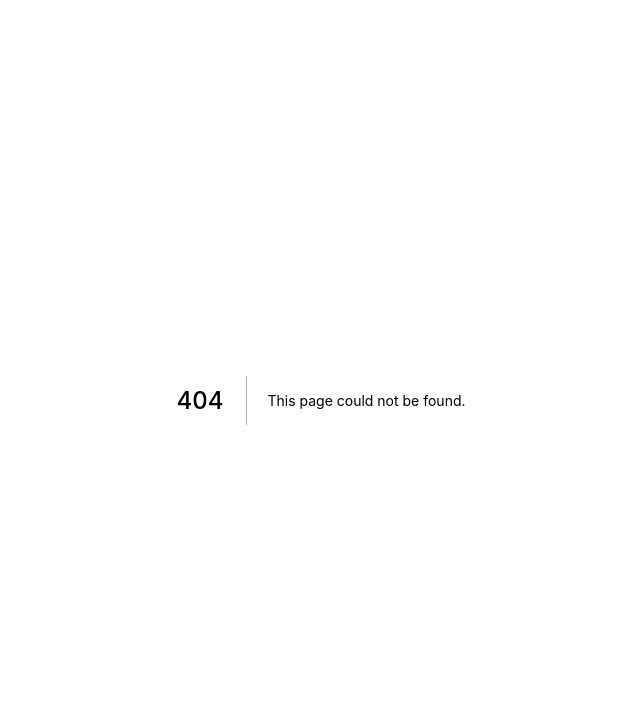
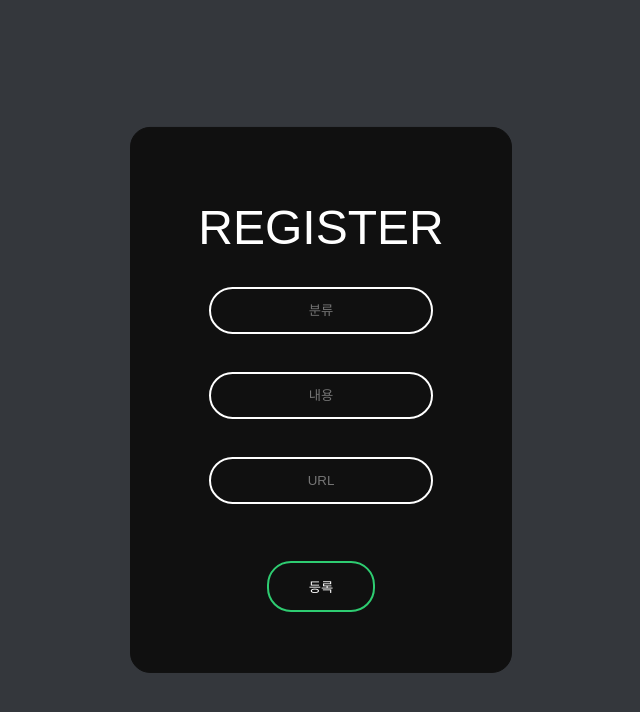
Before and after one commit to jinhyo-dev/Electronic-Blackboard-Web, a Next.js app: page /admin in a window 1280 px wide. Before the commit this address had no page. Shown: the top 712 px of the page, without its empty margins (319-959 px from the left). Built offline with nearby package versions, Linux system fonts and the light colour scheme; a web font is replaced by a local one.

Commit message:
add admin.tsx

```diff
--- a/package.json
+++ b/package.json
@@ -24,6 +24,7 @@
     "react-icons": "^4.3.1",
     "react-loading": "^2.0.3",
     "react-modal": "^3.14.4",
+    "react-toastify": "^9.0.1",
     "swr": "^1.2.2",
     "unfetch": "^4.2.0"
   },
--- /dev/null
+++ b/pages/admin.tsx
@@ -0,0 +1,57 @@
+import React, {useState} from 'react';
+import { ToastContainer, toast, ToastOptions } from 'react-toastify';
+import 'react-toastify/dist/ReactToastify.css';
+
+const Admin = () => {
+  const [category, setCategory] = useState<string>('')
+  const [contents, setContents] = useState<string>('')
+  const [link, setLink] = useState<string>('')
+  const QueryhandleParam = setValue => e => setValue(e.target.value)
+
+  let today = new Date()
+  let time = today.toLocaleString()
+
+  const toastMessage: ToastOptions = {
+    position: "top-center",
+    autoClose: 2000,
+    hideProgressBar: false,
+    closeOnClick: true,
+    pauseOnHover: true,
+    draggable: true,
+    progress: undefined,
+  }
+
+  const register = async() => {
+    event.preventDefault()
+    if (!category || !contents || !link) {
+      toast.error('공백이 있으면 등록 할 수 없습니다 !', toastMessage)
+    }
+    else {
+      const res = await fetch("./api/reg", {
+        method: "post",
+        body: JSON.stringify({time, category, contents, link}),
+      }).then((res) => res.json());
+      if (res.success) {
+        toast.success('등록 성공 !', toastMessage)
+        setCategory('')
+        setContents('')
+        setLink('')
+      }
+    }
+  }
+
+  return (
+
+    <div>
+      <form className='box'>
+        <h1>Register</h1>
+        <input type='text' className='inputValue' placeholder='분류' onChange={QueryhandleParam(setCategory)}/><br/><br/>
+        <input type='text' className='inputValue' placeholder='내용' onChange={QueryhandleParam(setContents)}/><br/><br/>
+        <input type='text' className='inputValue' placeholder='URL' onChange={QueryhandleParam(setLink)}/><br/><br/>
+        <input type='reset' className='registerButton' value="등록" onClick={register}/>
+      </form>
+    </div>
+  );
+}
+
+export default Admin;
--- a/pages/api/DB.ts
+++ b/pages/api/DB.ts
@@ -3,6 +3,5 @@ import { NextApiRequest, NextApiResponse } from 'next'
 
 export default async function DB(req: NextApiRequest, res: NextApiResponse) {
     const notice = await db.select('*').from('notice')
-    console.log(notice)
     return res.send({ Success: true, notice })
 }
--- /dev/null
+++ b/pages/api/reg.ts
@@ -0,0 +1,8 @@
+import { db } from '../../utils/databases'
+import { NextApiRequest, NextApiResponse } from 'next'
+
+export default async function reg(req: NextApiRequest, res: NextApiResponse) {
+  const { time, category, contents, link } = JSON.parse(req.body)
+  await db.insert({Date: time, Category: category, Contents: contents, Link: link}).from('notice')
+  res.send({ Success: true })
+}
--- a/styles/globals.css
+++ b/styles/globals.css
@@ -14,3 +14,65 @@
 body {
   background-color: #34373c;
 }
+
+.box {
+  width: 300px;
+  padding: 40px;
+  position: absolute;
+  top: 50%;
+  left: 50%;
+  transform: translate(-50%, -50%);
+  background: #101010;
+  text-align: center;
+  border:  1px solid #101010;
+  border-radius: 20px;
+}
+
+.box h1 {
+  color: white;
+  text-transform: uppercase;
+  font-weight: 300;
+  margin-bottom: 5rem;
+  font-family: 'Julius Sans One', sans-serif;
+  font-size: 3rem;
+  margin-bottom: 2rem;
+}
+
+.box input[type = "text"] {
+  border: 0;
+  background: none;
+  display: block;
+  margin: 1px auto;
+  text-align: center;
+  border: 2px solid rgb(255, 255, 255);
+  padding: 14px 10px;
+  width: 200px;
+  outline: none;
+  color: white;
+  border-radius: 24px;
+  transition: 0.25s;
+}
+
+.box input[type = "text"]:focus {
+  width: 280px;
+  border-color: #2ecc71;
+}
+
+.registerButton {
+  border: 0;
+  background: none;
+  display: block;
+  margin: 20px auto;
+  text-align: center;
+  border: 2px solid #2ecc71;
+  padding: 14px 40px;
+  outline: none;
+  color: white;
+  border-radius: 24px;
+  transition: 0.25s;
+  cursor: pointer;
+}
+
+.registerButton:hover {
+  background: #2ecc71;
+}
```
Also changed, not shown: 1 other file (tests, documents, lock files or other folders).
